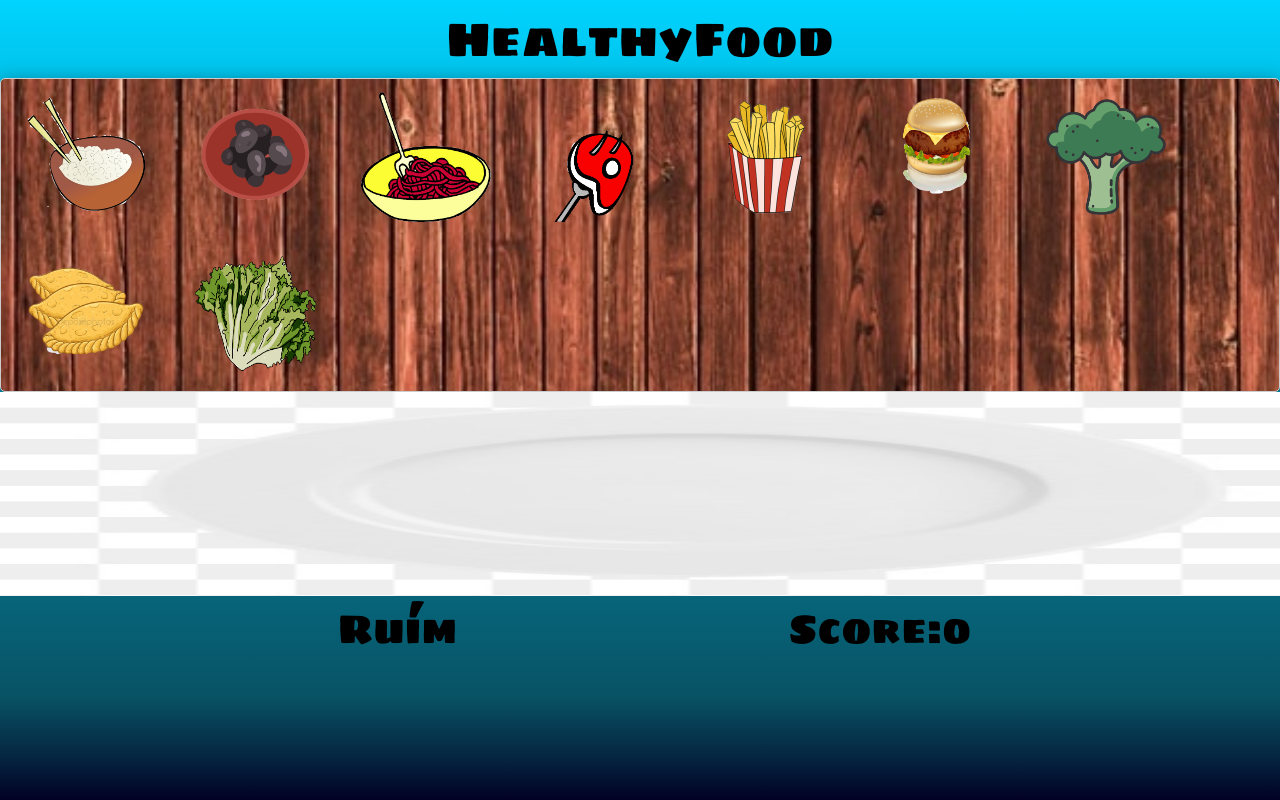
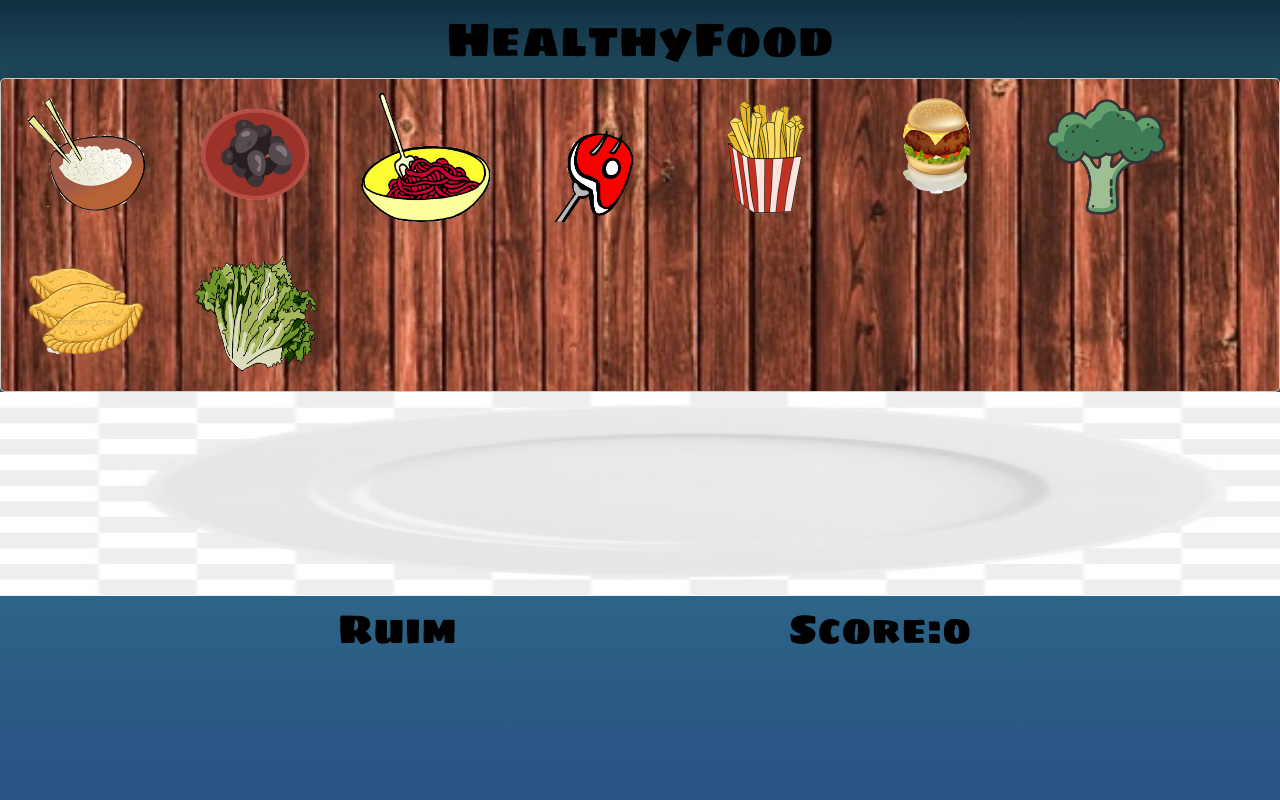
Before and after one commit to rafael-hs/healthyFood, a website: page index.html in a window 1280 px wide. Drawn offline with nearby package versions, Linux system fonts and the light colour scheme.

Commit message:
finalizando projeto

```diff
--- a/assets/css/global.css
+++ b/assets/css/global.css
@@ -47,8 +47,8 @@
 }
 
 body {
-    background: rgb(2,0,36);
-    background: linear-gradient(0deg, rgba(2,0,36,1) 0%, rgba(5,35,63,1) 5%, rgba(8,83,101,1) 13%, rgba(2,178,215,1) 80%, rgba(0,212,255,1) 100%);
+    background: rgb(17,48,66);
+    background: linear-gradient(180deg, rgba(17,48,66,1) 0%, rgba(33,78,96,1) 11%, rgba(44,115,134,1) 55%, rgba(44,84,134,1) 96%);
     display: grid;
     min-height: 100vh;
     grid-template-columns: 1fr;
--- a/assets/js/global.js
+++ b/assets/js/global.js
@@ -63,7 +63,7 @@ function contatorDePontos() {
     let a = pontuacaoAtual.childNodes[0].innerText
     let pontAtual = parseInt(a)
     if (pontAtual <= 0)
-        $('#estado').html(`<p class="texto">Ruím</p>`)
+        $('#estado').html(`<p class="texto">Ruim</p>`)
     else if (pontAtual > 0 && pontAtual < 2)
         $('#estado').html(`<p class="texto">Bom</p>`)
     else
```
